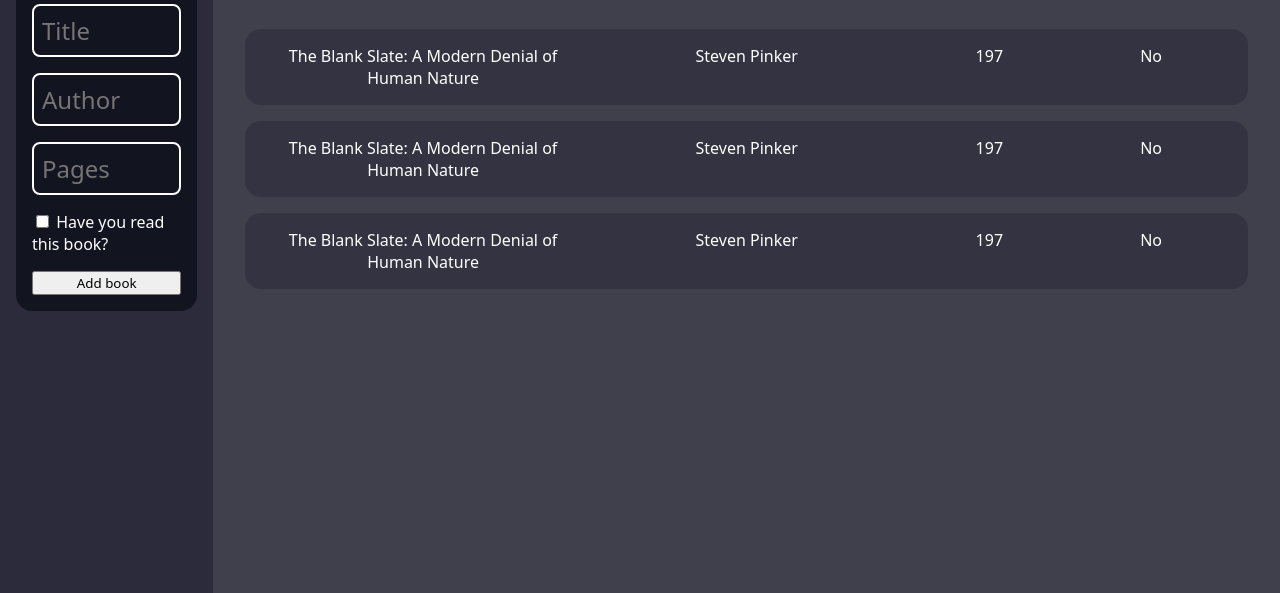
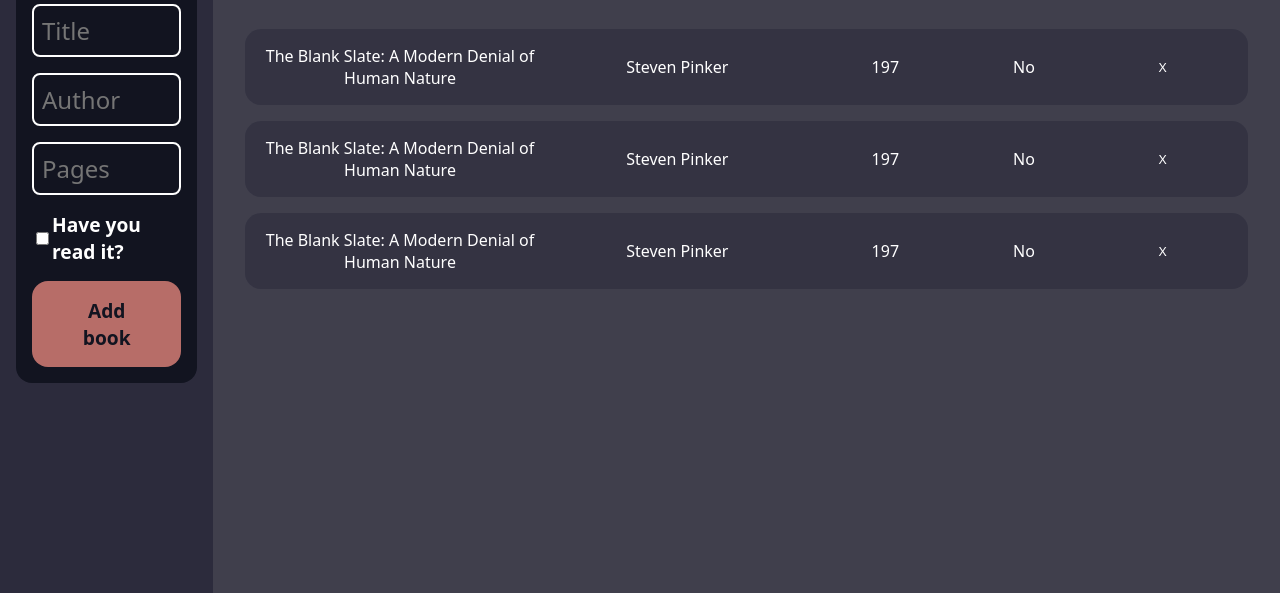
Before and after one commit to znataniel/local-book-library, a plain HTML site: page index.html in a window 1280 px wide. Shown: the part 207-800 px from the top of the page. Drawn offline with Linux system fonts and the light colour scheme.

Commit message:
improve styling

```diff
--- a/index.html
+++ b/index.html
@@ -27,7 +27,7 @@
         <input type="number" placeholder="Pages" min="1" required />
         <div class="hasBeenRead">
           <input type="checkbox" id="hasBeenRead" />
-          <label for="hasBeenRead">Have you read this book?</label>
+          <label for="hasBeenRead">Have you read it?</label>
         </div>
         <button type="submit">Add book</button>
       </form>
@@ -37,7 +37,8 @@
         <p class="book-title">Title</p>
         <p class="book-author">Author</p>
         <p class="book-pages">Pages</p>
-        <p class="book-read">Read?</p>
+        <p class="book-read">Read</p>
+        <p class="book-read">Remove</p>
       </div>
       <div class="books">
         <div class="book">
@@ -47,6 +48,7 @@
           <p class="book-author">Steven Pinker</p>
           <p class="book-pages">197</p>
           <p class="book-read">No</p>
+          <button type="button">X</button>
         </div>
         <div class="book">
           <p class="book-title">
@@ -55,6 +57,7 @@
           <p class="book-author">Steven Pinker</p>
           <p class="book-pages">197</p>
           <p class="book-read">No</p>
+          <button type="button">X</button>
         </div>
         <div class="book">
           <p class="book-title">
@@ -63,6 +66,7 @@
           <p class="book-author">Steven Pinker</p>
           <p class="book-pages">197</p>
           <p class="book-read">No</p>
+          <button type="button">X</button>
         </div>
       </div>
     </section>
--- a/style.css
+++ b/style.css
@@ -10,6 +10,7 @@
   --bg-strong-alpha: #2c2b3c95;
   --otherlol: #1b2432;
   --acc: #b76d68;
+  --acc-lighter: #c58b87;
   --tea-green: #4b954e;
   --black-acc: #121420;
 
@@ -119,6 +120,40 @@
   border-color: var(--tea-green);
 }
 
+.hasBeenRead {
+  display: flex;
+  justify-content: center;
+  align-items: center;
+
+  font-size: 1.2rem;
+  font-weight: bold;
+}
+
+input#hasBeenRead {
+  height: 100%;
+}
+
+.book-submit button {
+  padding: 1rem 2rem;
+
+  font-size: 1.2rem;
+  font-weight: bold;
+
+  color: var(--black-acc);
+  background-color: var(--acc);
+  border: 0;
+  border-radius: 1rem;
+}
+
+.book-submit button:hover {
+  background-color: var(--acc-lighter);
+}
+
+.book-submit button:active {
+  background-color: var(--acc-lighter);
+  transform: translate(1px, 2px);
+}
+
 .book-list {
   grid-area: bookList;
 
@@ -130,7 +165,7 @@
 .book-template,
 .book {
   display: grid;
-  grid-template-columns: 2fr 2fr 1fr 1fr;
+  grid-template-columns: 2fr 2fr 1fr 1fr 1fr;
 
   padding: 1rem;
   margin-bottom: 2rem;
@@ -147,6 +182,10 @@
   color: white;
   font-size: 2rem;
   text-align: center;
+
+  display: flex;
+  justify-content: center;
+  align-items: center;
 }
 
 .books {
@@ -164,3 +203,11 @@
 .book p {
   font-size: 1rem;
 }
+
+.book button {
+  margin: 0;
+  padding: 0;
+  border: 0;
+  background-color: transparent;
+  color: white;
+}
```
